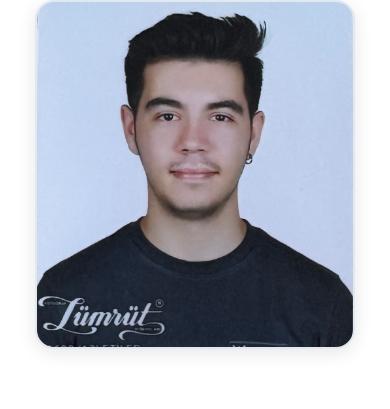
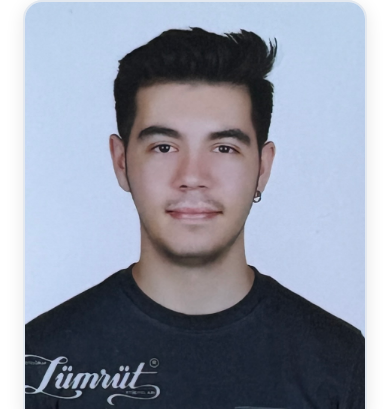
Before and after one commit to Atakan8479/Portfolio, a plain HTML site: page about.html in a window 390 px wide. Shown: the part 160-569 px from the top of the page. Drawn offline with Linux system fonts and the light colour scheme.

Commit message:
image resize

```diff
--- a/assets/css/styles.css
+++ b/assets/css/styles.css
@@ -499,15 +499,25 @@ body{ padding-top: var(--header-h); }
   transition: box-shadow 0.18s, transform 0.12s;
   aspect-ratio: 11 / 12;
 }
-@media (max-width: 600px) {
+/* Mobile: bigger, proportional headshot */
+@media (max-width: 600px){
   .about-grid {
     grid-template-columns: 1fr;
     justify-items: center;
   }
-  .headshot {
-    width: 100%;
-    max-width: 320px;
-    height: auto;
+
+  .headshot{
+    /* make it noticeably larger on small screens */
+    width: clamp(280px, 88vw, 420px);
+    max-width: none;
+
+    /* keep proportions and a portrait feel */
+    aspect-ratio: 4 / 5;          /* try 1 / 1 if you prefer square */
+    height: auto !important;      /* beat any global img height */
+    object-fit: cover;
+    object-position: 50% 20%;     /* nudge focus slightly upward */
+
+    /* keep your existing styling */
     display: block;
     margin-left: auto;
     margin-right: auto;
@@ -515,6 +525,7 @@ body{ padding-top: var(--header-h); }
     box-shadow: 0 4px 18px rgba(0,0,0,0.10);
   }
 }
+
 .about-intro {
   font-size: 1.15rem;
   line-height: 1.7;
```
